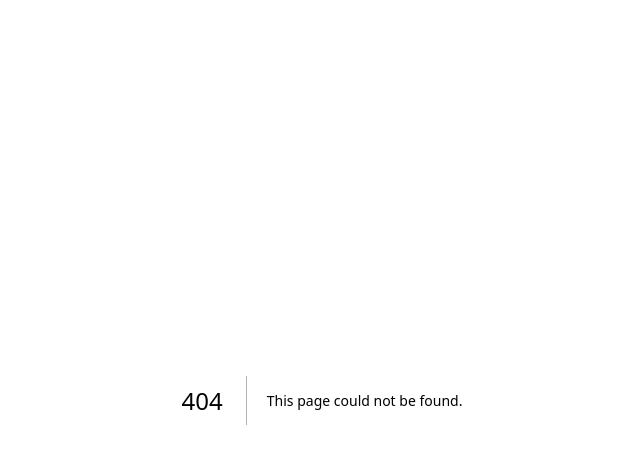
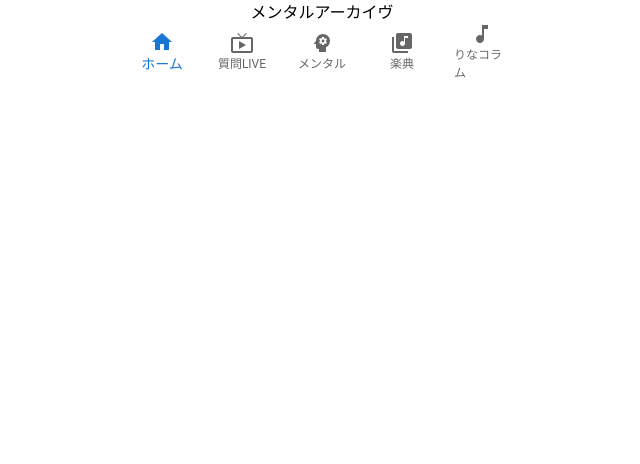
Before and after one commit to Koheibass/oto-manabi-app, a Next.js app: page /Maincontents/mentalcontent in a window 1280 px wide. Before the commit this address had no page. Shown: the top 464 px of the page, without its empty margins (318-958 px from the left). Built offline with nearby package versions, Linux system fonts and the light colour scheme.

Commit message:
メインコンテンツ作成

```diff
--- a/components/BottomNav.jsx
+++ b/components/BottomNav.jsx
@@ -14,7 +14,7 @@ export default function BottomNav() {
     const [value, setValue] = React.useState(0);
 
     return (
-        <Box sx={{ width: 500 }}>
+        <Box sx={{ width: 100 }}>
             <BottomNavigation
                 showLabels
                 value={value}
@@ -23,10 +23,10 @@ export default function BottomNav() {
                 }}
             >
                 <BottomNavigationAction LinkComponent={Link} href={"/"} label="ホーム" icon={<HomeIcon />} />
-                <BottomNavigationAction label="質問LIVE" icon={<LiveTvIcon />} />
-                <BottomNavigationAction label="メンタル" icon={<PsychologyIcon />} />
-                <BottomNavigationAction label="楽典" icon={<LibraryMusicIcon />} />
-                <BottomNavigationAction label="りなコラム" icon={<MusicNoteIcon />} />
+                <BottomNavigationAction LinkComponent={Link} href={"/Maincontents/questioncontent"} label="質問LIVE" icon={<LiveTvIcon />} />
+                <BottomNavigationAction LinkComponent={Link} href={"/Maincontents/mentalcontent"} label="メンタル" icon={<PsychologyIcon />} />
+                <BottomNavigationAction LinkComponent={Link} href={"/Maincontents/mgrammercontent"} label="楽典" icon={<LibraryMusicIcon />} />
+                <BottomNavigationAction LinkComponent={Link} href={"/Maincontents/columncontent"} label="りなコラム" icon={<MusicNoteIcon />} />
             </BottomNavigation>
         </Box >
     );
--- a/components/Main/SectionColumn.jsx
+++ b/components/Main/SectionColumn.jsx
@@ -1,9 +1,11 @@
+import Link from "next/link"
+
 export default function SectionColumn() {
     return (
         <div>
-            <a href=''><span className="flex items-center justify-center border border-black border-dotted">
+            <Link href='Maincontents/columncontent'><span className="flex items-center justify-center border border-black border-dashed">
                 <img src="/photo/columnPhoto.png" width="50%" />
-            </span></a>
+            </span></Link>
         </div>
     )
 }
--- a/components/Main/SectionMental.jsx
+++ b/components/Main/SectionMental.jsx
@@ -1,9 +1,11 @@
+import Link from "next/link"
+
 export default function SectionMental() {
     return (
         <div>
-            <span className="flex items-center justify-center border border-black border-dotted">
+            <Link href='/Maincontents/mentalcontent'><span className="flex items-center justify-center border border-black border-dashed">
                 <img src="/photo/mentalphoto.png" width="50%" />
-            </span>
+            </span></Link>
         </div>
     )
 }
--- a/components/Main/SectionMgrammar.jsx
+++ b/components/Main/SectionMgrammar.jsx
@@ -1,11 +1,11 @@
-import Search from "../Search";
+import Link from "next/link"
 
 export default function SectionMgrammar() {
     return (
         <div>
-            <span className="flex items-center justify-center  border border-black border-dotted">
+            <Link href='/Maincontents/mgrammercontent'><span className="flex items-center justify-center  border border-black border-dashed">
                 <img src="/photo/Mgrammerphoto.png" width="50%" />
-            </span>
+            </span></Link>
         </div>
     )
 }
--- a/components/Main/SectionQuestion.jsx
+++ b/components/Main/SectionQuestion.jsx
@@ -1,9 +1,11 @@
+import Link from "next/link"
+
 export default function SectionQuestion() {
     return (
         <div>
-            <span className="flex items-center justify-center border border-black border-dotted">
+            <Link href='/Maincontents/questioncontent'><span className="flex items-center justify-center border border-black border-dashed">
                 <img src="/photo/questionphoto.png" width="50%" />
-            </span>
+            </span></Link>
         </div>
     )
 }
--- /dev/null
+++ b/src/pages/Maincontents/columncontent.jsx
@@ -0,0 +1,12 @@
+import BottomNav from "../../../components/BottomNav";
+
+export default function ColumnContent() {
+    return (
+        <div className="flex flex-col items-center justify-center">
+            <main>
+                <h1>Rinaコラム</h1>
+            </main>
+            <BottomNav />
+        </div>
+    )
+}
--- /dev/null
+++ b/src/pages/Maincontents/mentalcontent.jsx
@@ -0,0 +1,12 @@
+import BottomNav from "../../../components/BottomNav";
+
+export default function MentalContent() {
+    return (
+        <div className="flex flex-col items-center justify-center">
+            <main>
+                <h1>メンタルアーカイヴ</h1>
+            </main>
+            <BottomNav />
+        </div>
+    )
+}
--- /dev/null
+++ b/src/pages/Maincontents/mgrammercontent.jsx
@@ -0,0 +1,12 @@
+import BottomNav from "../../../components/BottomNav";
+
+export default function MgrammerContent() {
+    return (
+        <div className="flex flex-col items-center justify-center">
+            <main>
+                <h1>楽典講座</h1>
+            </main>
+            <BottomNav />
+        </div>
+    )
+}
--- /dev/null
+++ b/src/pages/Maincontents/questioncontent.jsx
@@ -0,0 +1,12 @@
+import BottomNav from "../../../components/BottomNav";
+
+export default function QuestionContent() {
+    return (
+        <div className="flex flex-col items-center justify-center">
+            <main>
+                <h1>質問LIVEアーカイヴ</h1>
+            </main>
+            <BottomNav />
+        </div>
+    )
+}
```
